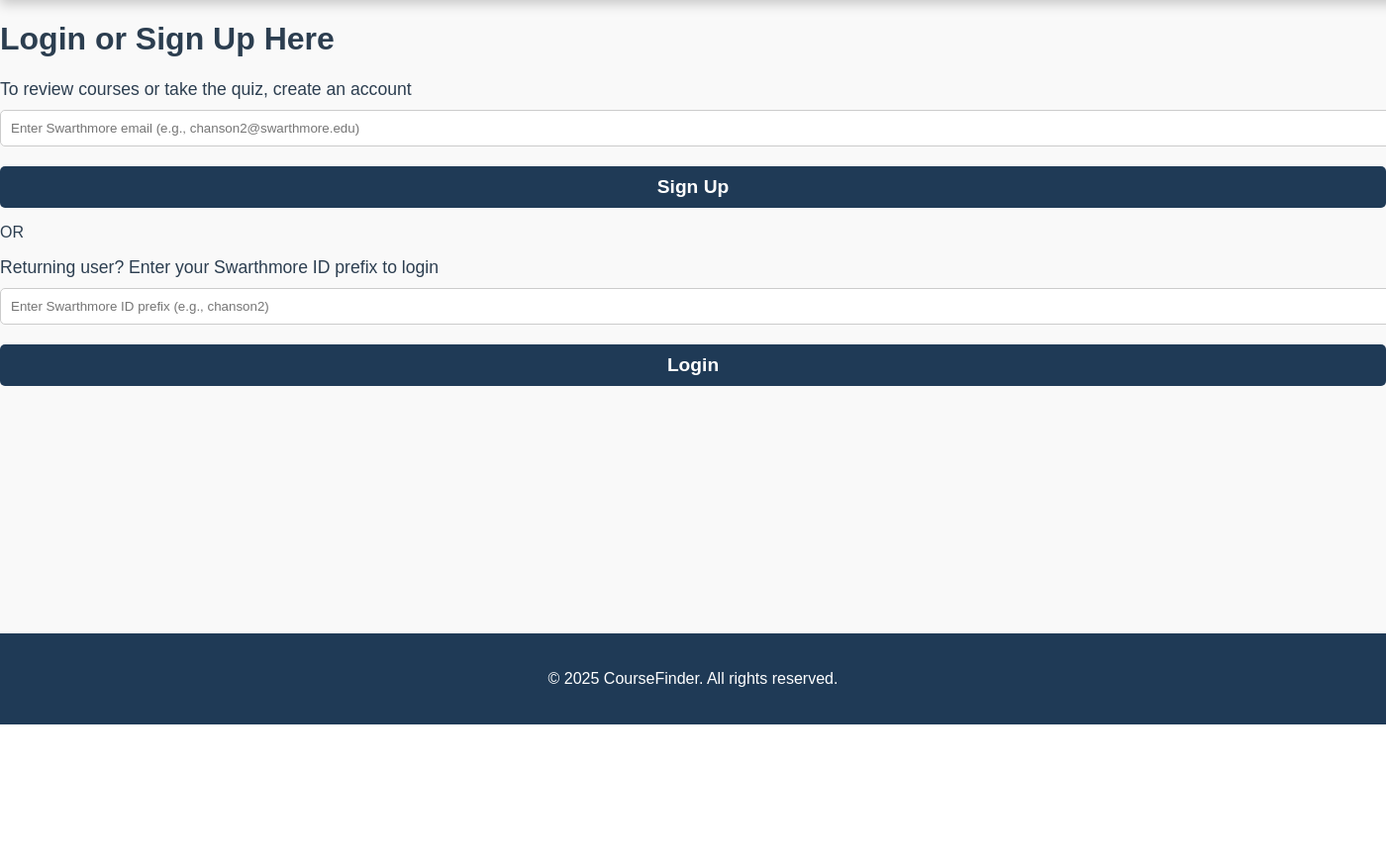
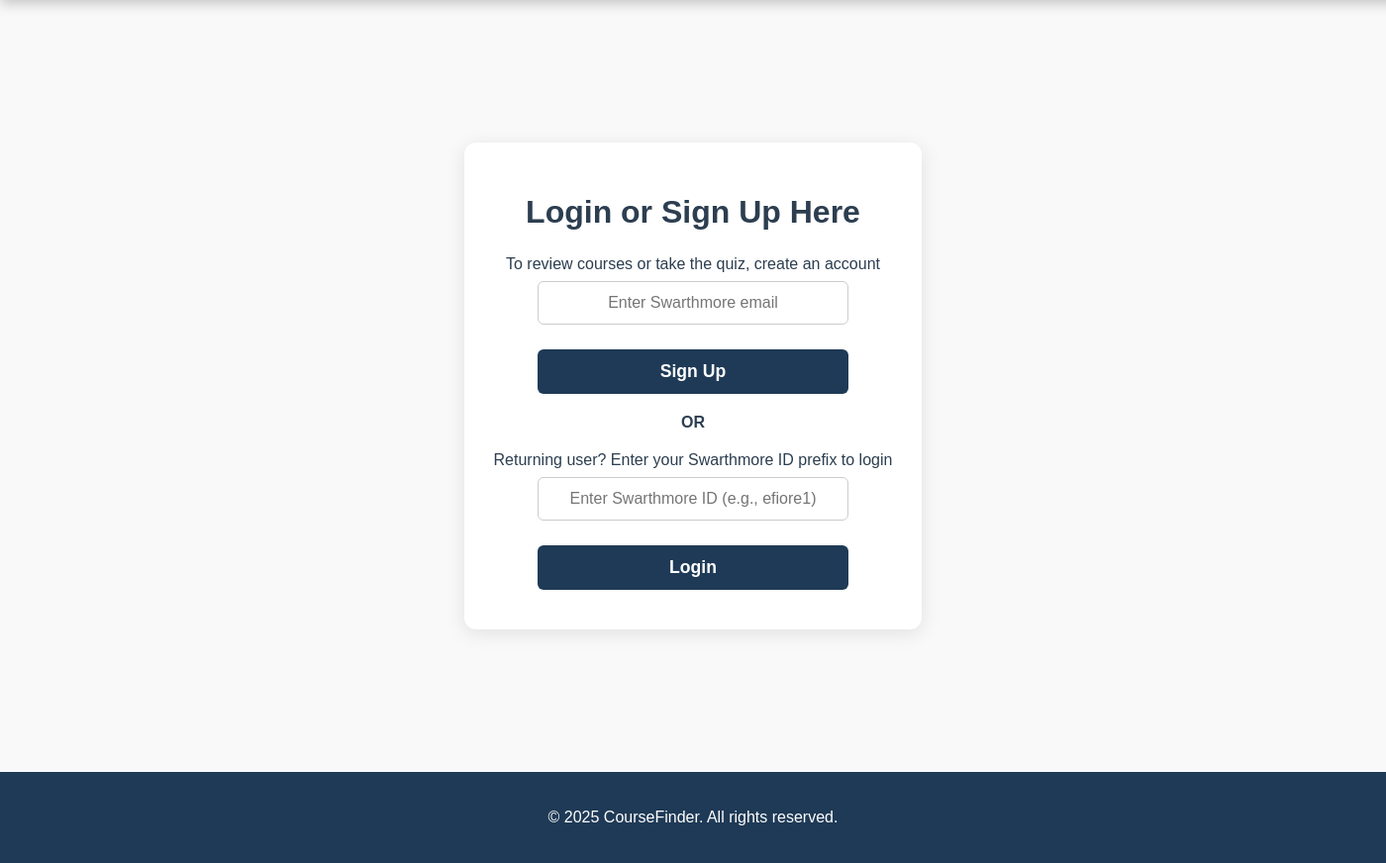
Before and after one commit to cs77-S25/coursefinder, a Flask app: page /login in a window 1400 px wide; the page is wider, and only the part inside the window is pictured. Shown: the part 68-940 px from the top of that part at 99% size. Before the commit the page ends 800 px from the top of that part, so only its background shows below. Run offline with Flask 3, Linux system fonts and the light colour scheme.

Commit message:
final login

```diff
--- a/static/styles/base.css
+++ b/static/styles/base.css
@@ -189,29 +189,13 @@ label {
     margin-bottom: 10px;
 }
 
-input, textarea, select {
-    width: 100%;
-    padding: 10px;
-    margin-bottom: 20px;
-    border: 1px solid #ccc;
-    border-radius: 5px;
-}
+
 
 textarea {
     resize: vertical;
 }
 
-button.cta-button {
-    display: block;
-    width: 100%;
-    padding: 10px;
-    font-size: 1.2rem;
-    background-color: #1f3a56;
-    color: white;
-    border: none;
-    border-radius: 5px;
-    cursor: pointer;
-}
+
 
 button.cta-button:hover {
     background-color: #f1c40f;
--- a/static/styles/login.css
+++ b/static/styles/login.css
@@ -82,3 +82,26 @@ main {
     background-color: #f1c40f;
     color: #1f3a56;
 }
+
+
+input, textarea, select {
+    width: 78%;
+    padding: 10px;
+    margin-bottom: 20px;
+    border: 1px solid #ccc;
+    border-radius: 5px;
+    text-align: center;
+}
+
+button.cta-button {
+    display: block;
+    text-align: center;
+    width: 78%;
+    padding: 10px;
+    font-size: 1.2rem;
+    background-color: #1f3a56;
+    color: white;
+    border: none;
+    border-radius: 5px;
+    cursor: pointer;
+}
--- a/static/styles/quiz.css
+++ b/static/styles/quiz.css
@@ -60,7 +60,7 @@ input[type="range"] {
 .styled-list {
     list-style: none;
     padding: 0;
-    text-align: left;
+    text-align: right;
 }
 
 .styled-list li {
--- a/templates/contribute.html
+++ b/templates/contribute.html
@@ -2,6 +2,7 @@
 
 {% block content %}
 <section class="contribute-form">
+    <link rel="stylesheet" href="{{ url_for('static', filename='styles/contribute.css') }}">
     <h1>Contribute Your Course Feedback</h1>
     <h4>Here, you can provide feedback on past courses you have taken at Swarthmore by filling out the form below.
         This information will be used to help other people find courses in the future. You can start by listing the
--- a/templates/login.html
+++ b/templates/login.html
@@ -1,13 +1,14 @@
 {% extends 'base.html' %}
 
 {% block content %}
+<link rel="stylesheet" href="{{ url_for('static', filename='styles/login.css') }}">
 <div class="login-page-center">
     <div class="login-container">
         <h1>Login or Sign Up Here</h1>
         <form action="/login" method="POST">
             <div class="question">
                 <label for="signup_email">To review courses or take the quiz, create an account</label>
-                <input type="text" id="signup_email" name="signup_email" placeholder="Enter Swarthmore email (e.g., chanson2@swarthmore.edu)">
+                <input type="text" id="signup_email" name="signup_email" placeholder="Enter Swarthmore email">
             </div>
             <button type="submit" class="cta-button">Sign Up</button>
 
@@ -15,7 +16,7 @@
 
             <div class="question">
                 <label for="login_id">Returning user? Enter your Swarthmore ID prefix to login</label>
-                <input type="text" id="login_id" name="login_id" placeholder="Enter Swarthmore ID prefix (e.g., chanson2)">
+                <input type="text" id="login_id" name="login_id" placeholder="Enter Swarthmore ID (e.g., efiore1)">
             </div>
             <button type="submit" class="cta-button">Login</button>
         </form>
--- a/templates/quiz.html
+++ b/templates/quiz.html
@@ -1,7 +1,9 @@
 {% extends 'base.html' %}
 
 {% block content %}
+
 <main>
+    <link rel="stylesheet" href="{{ url_for('static', filename='styles/quiz.css') }}">
     <div class="quiz-container">
         <h1>Find Your Ideal Courses</h1>
         <h4>Take the quiz below! This is meant to be fun, as we assess your personality
```
Also changed, not shown: static/styles/contribute.css (added, +20 -0 lines), instance/database.db.
